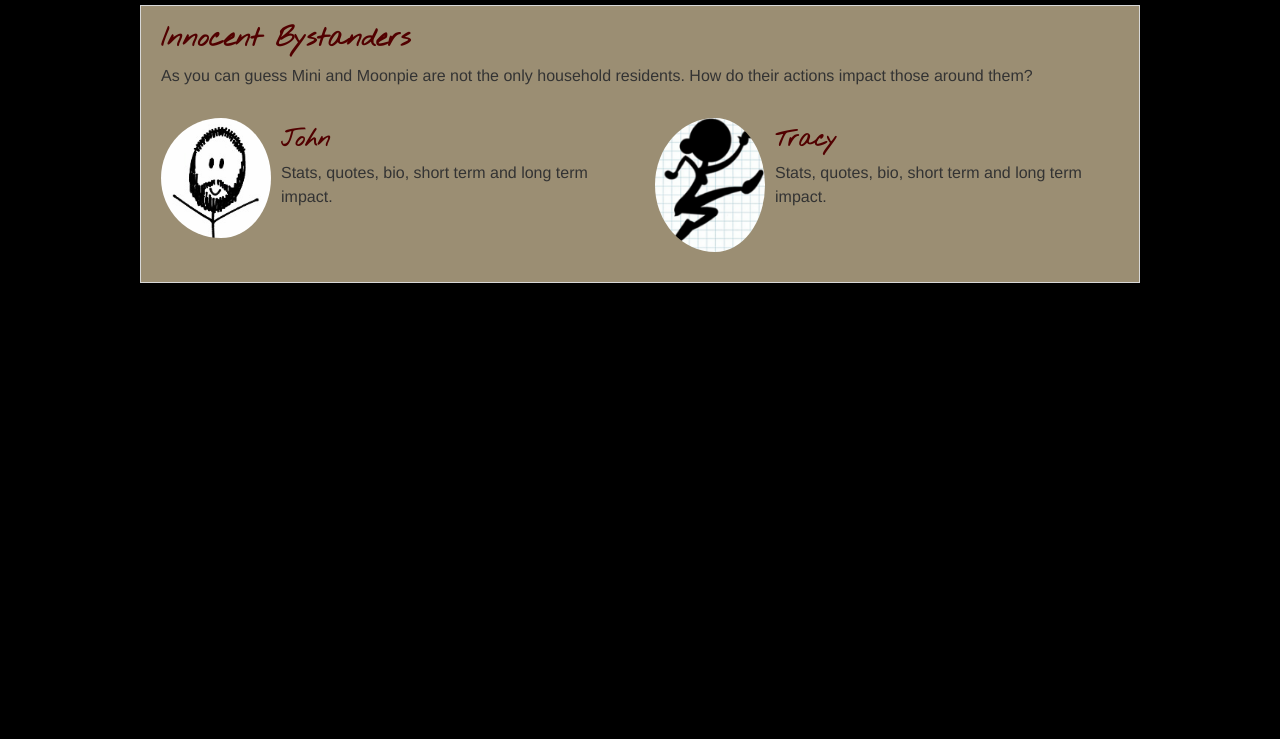
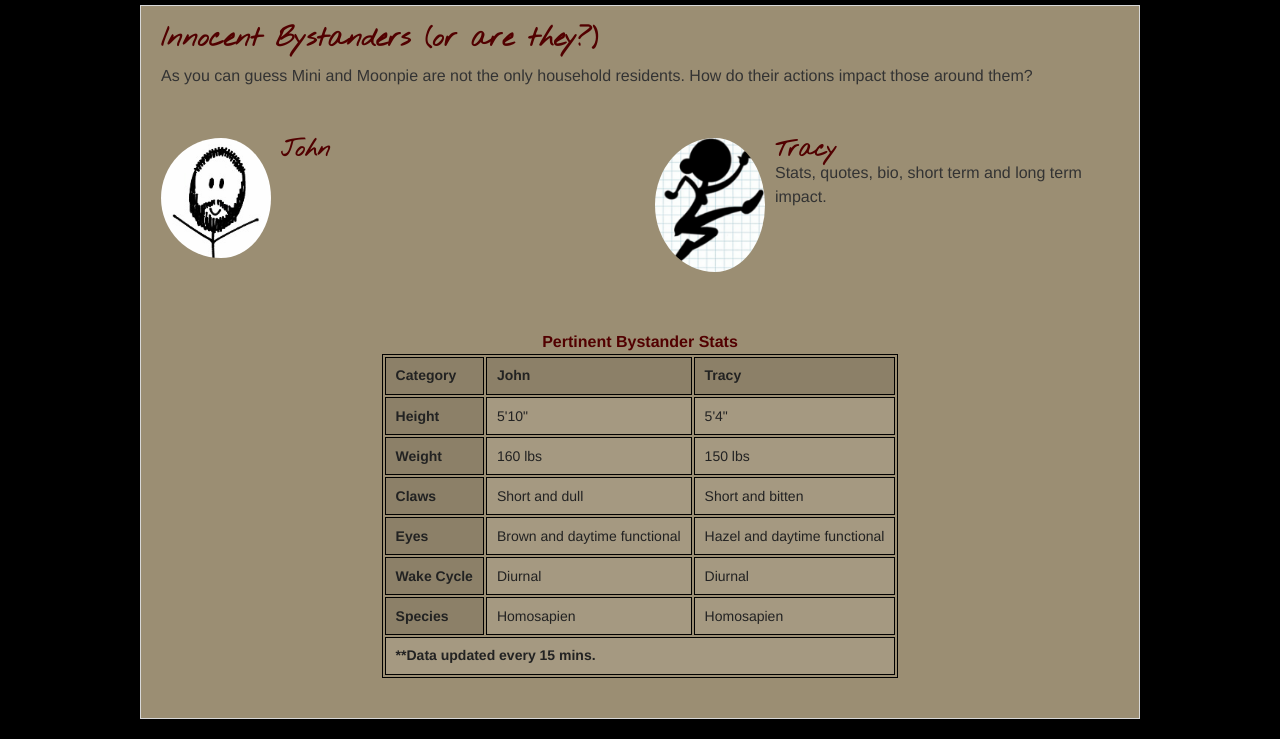
Before and after one commit to kattea79/CodeLouProject, a plain HTML site: page bystanders.html in a window 1280 px wide. Shown: the part 163-902 px from the top of the page. Before the commit the page ends 800 px from the top, so only its background shows below. Drawn offline with Linux system fonts and the light colour scheme.

Commit message:
added table to Bystander

```diff
--- a/bystanders.html
+++ b/bystanders.html
@@ -50,19 +50,74 @@
       </div>
     </div>
 
+
     <div class="row">
       <div class="large-12 columns">
         <div class="panel">
-          <h3 id="panelHeading">Innocent Bystanders</h3>
+          <h3 id="panelHeading">Innocent Bystanders (or are they?)</h3>
           <p>As you can guess Mini and Moonpie are not the only household residents.  How do their actions impact those around them?</p>
           <div class="row">
             <div class="large-6 medium-6 columns">
               <img src="img/stickjohnsm.jpg" alt="stickman image of John" id="people-photo">
-              <p><h4 id="panelHeading">John</h4> Stats, quotes, bio, short term and long term impact.</p>
+              <h4 id="panelHeadingH4">John</h4>
             </div>
             <div class="large-6 medium-6 columns">
               <img src="img/sticktracy.png" alt="stickman image of Tracy" id="people-photo">
-              <p><h4 id="panelHeading">Tracy</h4> Stats, quotes, bio, short term and long term impact.</p>
+              <p><h4 id="panelHeadingH4">Tracy</h4> Stats, quotes, bio, short term and long term impact.</p>
+            </div>
+          </div>
+          <br/>
+          <br/>
+
+         <div class="row">
+            <div class="large-12 medium-12 columns">
+            <table id="bystanderStats">
+              <caption id="panelHeading">Pertinent Bystander Stats</caption>
+              <thead>
+                <tr>
+                  <th scope="col">Category</th>
+                  <th scope="col">John</th>
+                  <th scope="col">Tracy</th>
+                </tr>
+              </thead>
+
+              <tfoot>
+                <tr>
+                  <td colspan="3">**Data updated every 15 mins.</td>
+                </tr>
+              </tfoot>
+
+              <tbody>
+                <tr>
+                  <th scope="row">Height</th>
+                  <td>5'10"</td>
+                  <td>5'4"</td>
+                </tr>
+                <tr>
+                  <th scope="row">Weight</th>
+                  <td>160 lbs</td>
+                  <td>150 lbs</td>
+                </tr>
+                <tr>
+                  <th scope="row">Claws</th>
+                  <td>Short and dull</td>
+                  <td>Short and bitten</td>
+                </tr>
+                <tr>
+                  <th scope="row">Eyes</th>
+                  <td>Brown and daytime functional</td>
+                  <td>Hazel and daytime functional</td>
+                </tr>
+                <tr>
+                  <th scope="row">Wake Cycle</th>
+                  <td>Diurnal</td>
+                  <td>Diurnal</td>
+                </tr>
+                <tr>
+                  <th scope="row">Species</th>
+                  <td>Homosapien</td>
+                  <td>Homosapien</td>
+                </tr>
             </div>
           </div>
 
--- a/css/mystyles.css
+++ b/css/mystyles.css
@@ -1,7 +1,7 @@
 #people-photo {
   display:block;
   max-width: 120px;
-  margin: 10px auto 10px;
+  margin: 30px auto 10px;
   border-radius: 100%;
   padding-right: 10px;
   float: left;
@@ -18,7 +18,7 @@
 #eyes-photo {
   display:block;
   max-width: 30%;
-  margin: 10px auto 10px;
+  margin: 30px auto 10px;
   padding-right: 10px;
   float: right;
 }
@@ -31,7 +31,6 @@ h1, h2, h3, h4, h5, h6   {
   font-weight: bold;
   text-decoration: none;
   color: #E0E066;
-/*#D8D880*/
 }
 
 body {
@@ -56,6 +55,34 @@ body {
   color: #520000;
 }
 
+#panelHeadingH4 {
+  color: #520000;
+  margin: 30px 0 0;
+}
+
+
+table, th, td {
+   border: 1px solid black;
+   background-color: #9B8E73;
+   color: #E0E066;
+}
+
+#bystanderStats {
+  text-align:center;
+  margin-left:auto;
+  margin-right:auto;
+}
+
+th {
+   background-color: #8c8068;
+   color: #000;
+
+}
+
+td {
+   background-color: #A59981;
+}
+
 
 /******************** Fonts
 font-family: 'Archivo Narrow', sans-serif;
```
Also changed, not shown: history.html (+1 -1 lines).
